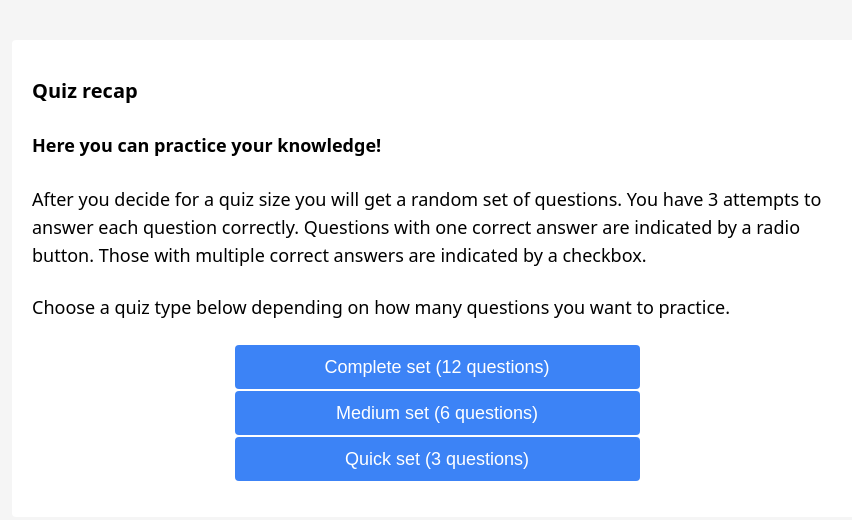
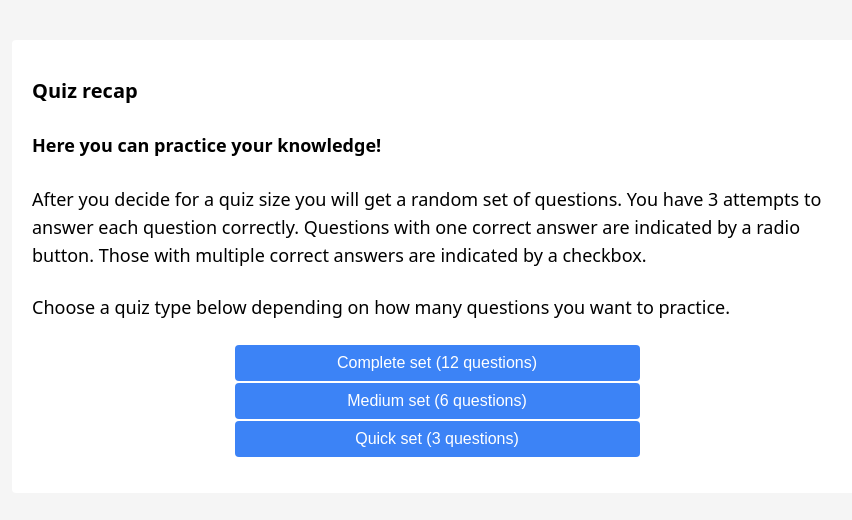
Before and after one commit to openHPI/quiz-recap, a React (Vite) app: page / in a window 1280 px wide. Shown: the top 520 px of the page, without its empty margins (203-1055 px from the left). Built offline with nearby package versions, Linux system fonts and the light colour scheme.

Commit message:
Set font sizes
Ensure elements have font sizes to match the rest of the application
font-sizes.
Decrease buttons font size.

```diff
--- a/src/components/Answers.module.scss
+++ b/src/components/Answers.module.scss
@@ -6,6 +6,9 @@
 
 .answers {
   min-height: 32px;
+  * {
+    @include variables.font-s;
+  }
 
   &:not(:last-child) {
     margin-bottom: 8px;
--- a/src/components/Button.module.scss
+++ b/src/components/Button.module.scss
@@ -6,7 +6,7 @@
   min-height: 32px;
   color: white;
   border: none;
-  @include variables.font-m;
+  @include variables.font-s;
 
   &.primary {
     background-color: variables.$primary;
--- a/src/components/Result.module.scss
+++ b/src/components/Result.module.scss
@@ -22,6 +22,7 @@
     border-bottom: 1px solid;
     border-top: 1px solid;
     background-color: white;
+    @include variables.font-s;
 
     &:hover {
       background-color: variables.$neutral-light;
@@ -37,6 +38,7 @@
   .th {
     text-align: left;
     padding: 16px 8px;
+    @include variables.font-s;
   }
 
   .td {
```
